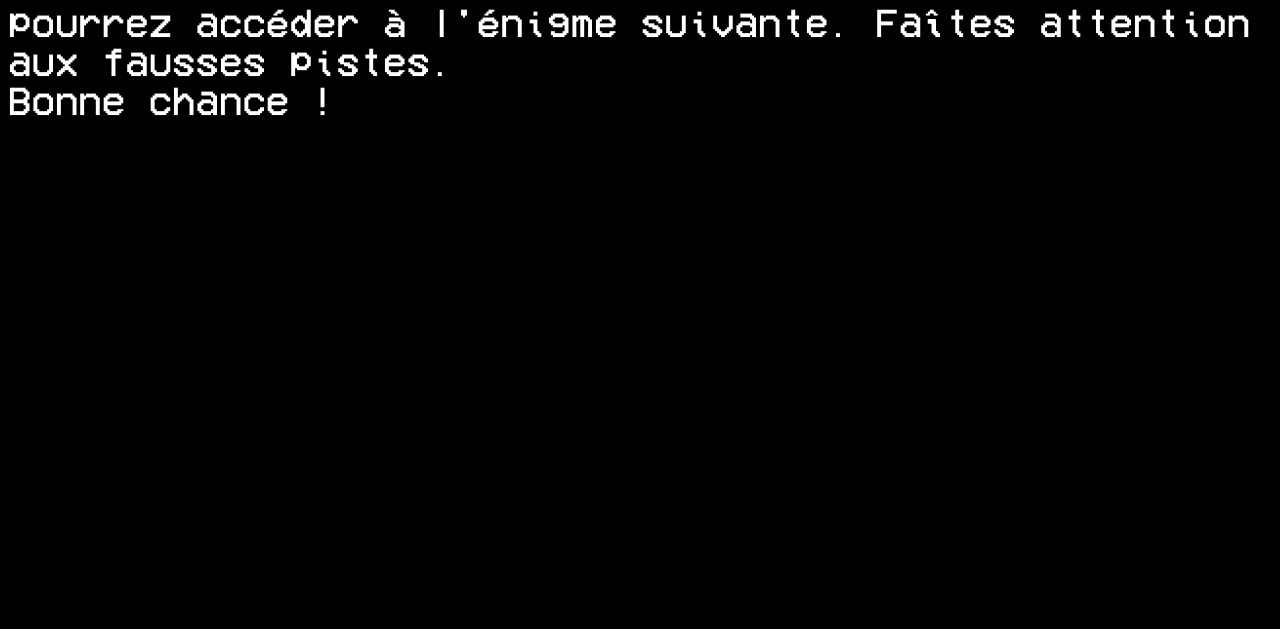
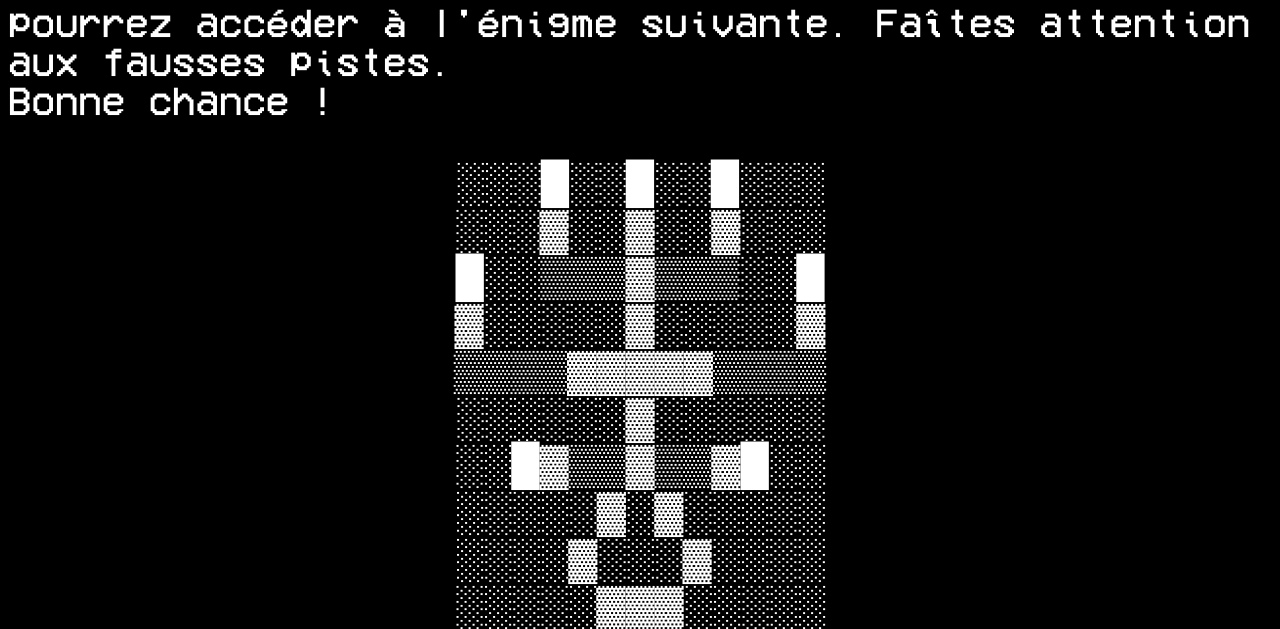
Before and after one commit to hazardlymilk/milcharp.github.io, a plain HTML site: page index.html in a window 1280 px wide. Shown: the part 441-1070 px from the top of the page. Before the commit the page ends 800 px from the top, so only its background shows below. Drawn offline with Linux system fonts and the light colour scheme.

Commit message:
Update index.html
praise the code

```diff
--- a/index.html
+++ b/index.html
@@ -28,7 +28,18 @@
     <a href='https://wikipedia.org/wiki/Book_cipher'>book code</a> est caché dans le code source de cette page. A l'aide de ce code, vous pourrez accéder à l'énigme suivante. Faîtes attention aux fausses pistes.<br> Bonne chance !</p>
 
   <!--Matthieu 24:35:2-->
-
+<p class='h'>
+░░░█░░█░░█░░░<br>
+░░░▓░░▓░░▓░░░<br>
+█░░▒▒▒▓▒▒▒░░█<br>
+▓░░░░░▓░░░░░▓<br>
+▒▒▒▒▓▓▓▓▓▒▒▒▒<br>
+░░░░░░▓░░░░░░<br>
+░░█▓▒▒▓▒▒▓█░░<br>
+░░░░░▓░▓░░░░░<br>
+░░░░▓░░░▓░░░░<br>
+░░░░░▓▓▓░░░░░<br>
+</p>
 </body>
 
 </html>
```
